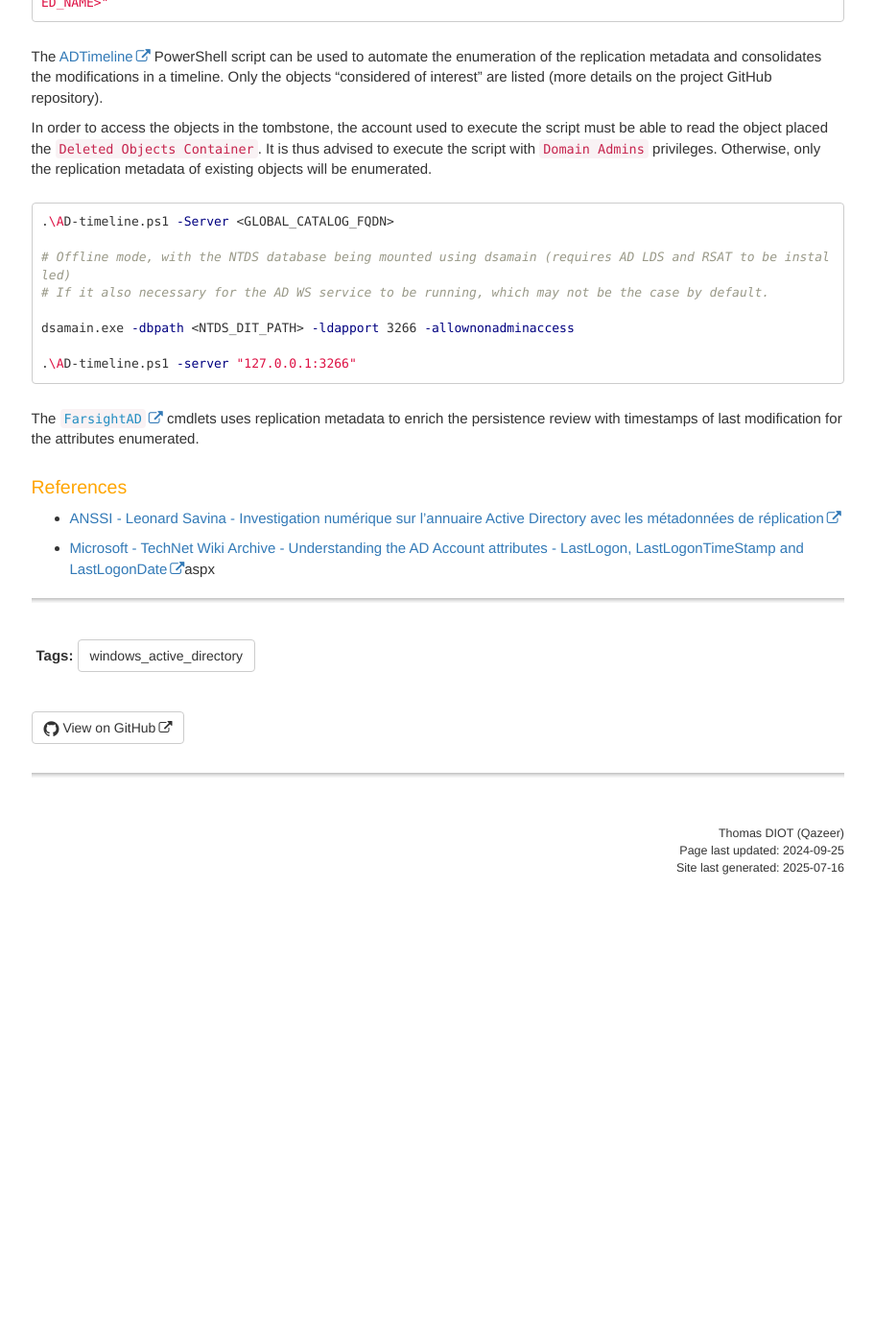
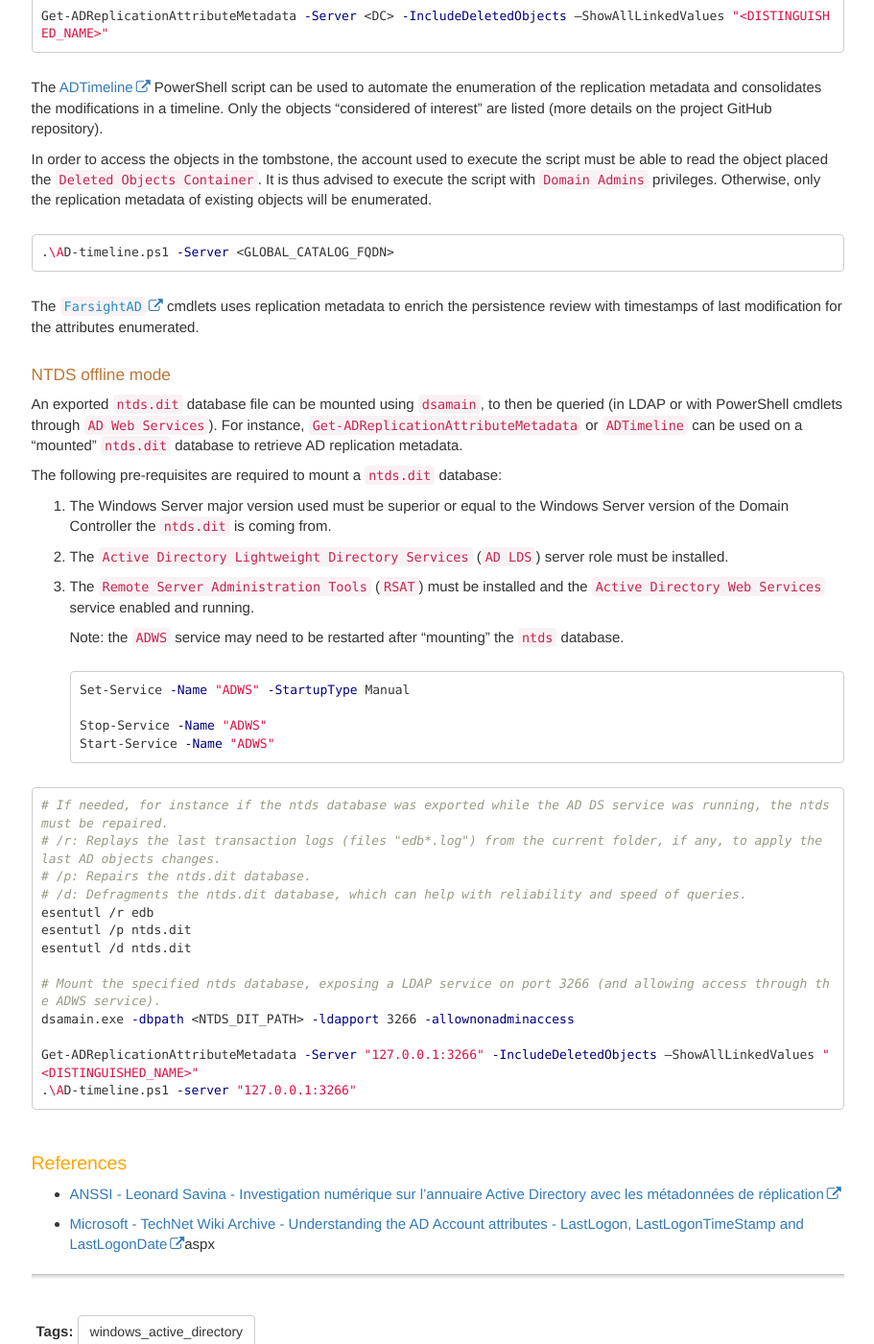
Before and after one commit to Qazeer/artefacts.help, a Jekyll site: the page built from pages/windows/server_roles/adds_replication_metadata.md, in a window 1280 px wide and 1400 px high, scrolled down 3610 px. Shown: the whole window at 96% size, without its empty margins (330-1241 px from the left). Built offline with Jekyll 4.4.1, drawn with Linux system fonts in a browser that asks for light colours; comment, search, counter and statistics services are not loaded; before the commit the page ends 4574 px from its top, so only the background shows below that.

Commit message:
[Artefact] Windows AD DS - ntds offline mouting details

````diff
--- a/pages/windows/server_roles/adds_replication_metadata.md
+++ b/pages/windows/server_roles/adds_replication_metadata.md
@@ -1,7 +1,7 @@
 ---
 title: Active Directory Domain Services (Domain Controllers) replication metadata
 summary: 'The Active Directory replication metadata hold information about change made on an Active Directory object. The replication metadata is used by the Domain Controllers to replicate modifications and, as so, only attributes that are replicated will be logged in the replication metadata.\n Every object within Active Directory stores replication metadata, in their "msDS-ReplAttributeMetaData" (for regular attributes) and "msDS-ReplValueMetaData" (for linked attributes) attributes.'
-keywords: Active Directory, Active Directory Domain Services, Domain Controllers, DC, replication metadata, msDS-ReplAttributeMetaData, msDS-ReplValueMetaData, pszAttributeName, dwVersion, ftimeLastOriginatingChange, pszLastOriginatingDsaDN, uuidLastOriginatingDsaInvocationID, ftimeCreated, ftimeDeleted, lastLogonTimestamp, lastLogon, repadmin, ADTimeline, FarsightAD
+keywords: Active Directory, Active Directory Domain Services, Domain Controllers, DC, replication metadata, msDS-ReplAttributeMetaData, msDS-ReplValueMetaData, pszAttributeName, dwVersion, ftimeLastOriginatingChange, pszLastOriginatingDsaDN, uuidLastOriginatingDsaInvocationID, ftimeCreated, ftimeDeleted, lastLogonTimestamp, lastLogon, repadmin, Get-ADReplicationAttributeMetadata, ADTimeline, FarsightAD, esentutl, dsamain.exe
 tags:
   - windows_active_directory
 location: 'Replicated attributes of interest: - adminCount\n - lastLogonTimestamp\n - member\n - msDS-AllowedToDelegateTo\n - nTSecurityDescriptor\n - primaryGroupID\n - scriptPath\n - servicePrincipalName\n - sIDHistory\n - userPrincipalName'
@@ -138,19 +138,57 @@ existing objects will be enumerated.
 
 ```bash
 .\AD-timeline.ps1 -Server <GLOBAL_CATALOG_FQDN>
-
-# Offline mode, with the NTDS database being mounted using dsamain (requires AD LDS and RSAT to be installed)
-# If it also necessary for the AD WS service to be running, which may not be the case by default.
-
-dsamain.exe -dbpath <NTDS_DIT_PATH> -ldapport 3266 -allownonadminaccess
-
-.\AD-timeline.ps1 -server "127.0.0.1:3266"
 ```
 
 The [`FarsightAD`](https://github.com/Qazeer/FarsightAD) cmdlets uses
 replication metadata to enrich the persistence review with timestamps of
 last modification for the attributes enumerated.
 
+#### NTDS offline mode
+
+An exported `ntds.dit` database file can be mounted using `dsamain`, to then be
+queried (in LDAP or with PowerShell cmdlets through `AD Web Services`). For
+instance, `Get-ADReplicationAttributeMetadata` or `ADTimeline` can be used on a
+"mounted" `ntds.dit` database to retrieve AD replication metadata.
+
+The following pre-requisites are required to mount a `ntds.dit` database:
+
+  1. The Windows Server major version used must be superior or equal to the
+     Windows Server version of the Domain Controller the `ntds.dit` is coming
+     from.
+
+  2. The `Active Directory Lightweight Directory Services` (`AD LDS`) server
+     role must be installed.
+
+  3. The `Remote Server Administration Tools` (`RSAT`) must be installed and
+     the `Active Directory Web Services` service enabled and running.
+
+     Note: the `ADWS` service may need to be restarted after "mounting" the
+     `ntds` database.
+
+     ```bash
+     Set-Service -Name "ADWS" -StartupType Manual
+
+     Stop-Service -Name "ADWS"
+     Start-Service -Name "ADWS"
+     ```
+
+```bash
+# If needed, for instance if the ntds database was exported while the AD DS service was running, the ntds must be repaired.
+# /r: Replays the last transaction logs (files "edb*.log") from the current folder, if any, to apply the last AD objects changes.
+# /p: Repairs the ntds.dit database.
+# /d: Defragments the ntds.dit database, which can help with reliability and speed of queries.
+esentutl /r edb
+esentutl /p ntds.dit
+esentutl /d ntds.dit
+
+# Mount the specified ntds database, exposing a LDAP service on port 3266 (and allowing access through the ADWS service).
+dsamain.exe -dbpath <NTDS_DIT_PATH> -ldapport 3266 -allownonadminaccess
+
+Get-ADReplicationAttributeMetadata -Server "127.0.0.1:3266" -IncludeDeletedObjects –ShowAllLinkedValues "<DISTINGUISHED_NAME>"
+.\AD-timeline.ps1 -server "127.0.0.1:3266"
+```
+
 ### References
 
   - [ANSSI - Leonard Savina - Investigation numérique sur l'annuaire Active Directory avec les métadonnées de réplication](https://cyber.gouv.fr/sites/default/files/2019/01/anssi-coriin_2019-ad_timeline.pdf)
````
